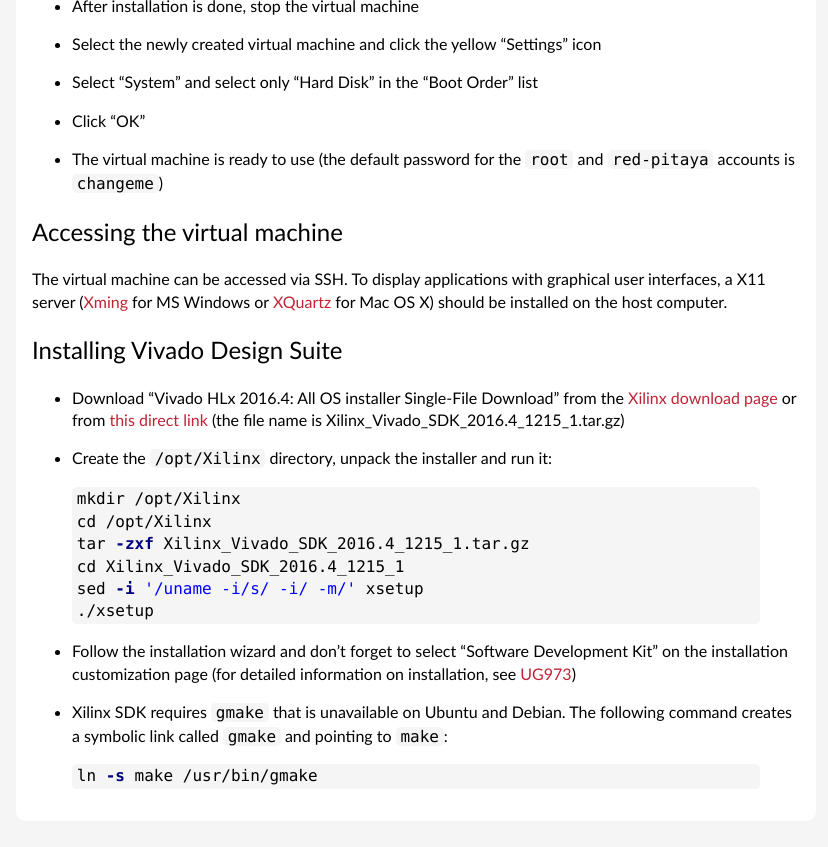
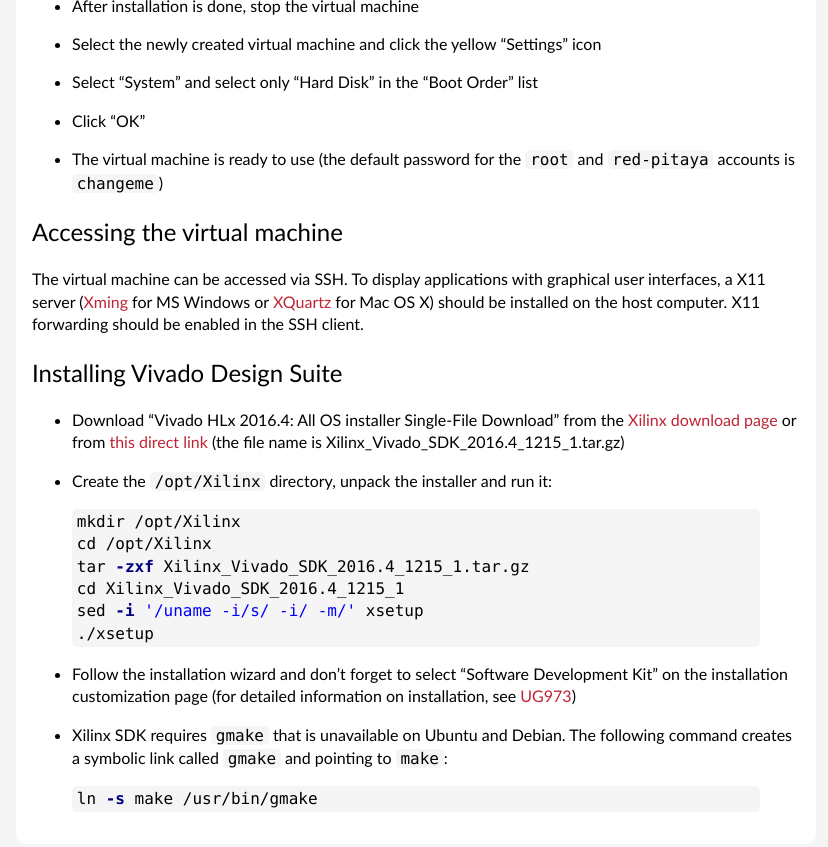
Before and after one commit to pavel-demin/red-pitaya-notes, a Jekyll site: the page built from development-machine.md, in a window 1280 px wide and 900 px high, scrolled down 1601 px. Shown: the top 847 px of the window, without its empty margins (224-1052 px from the left). Built offline with Jekyll 4.4.1, drawn with Linux system fonts in a browser that asks for light colours.

Commit message:
add information about X11 forwarding

```diff
--- a/development-machine.md
+++ b/development-machine.md
@@ -90,7 +90,7 @@
 Accessing the virtual machine
 -----
 
-The virtual machine can be accessed via SSH. To display applications with graphical user interfaces, a X11 server ([Xming](http://sourceforge.net/projects/xming) for MS Windows or [XQuartz](http://xquartz.macosforge.org) for Mac OS X) should be installed on the host computer.
+The virtual machine can be accessed via SSH. To display applications with graphical user interfaces, a X11 server ([Xming](http://sourceforge.net/projects/xming) for MS Windows or [XQuartz](http://xquartz.macosforge.org) for Mac OS X) should be installed on the host computer. X11 forwarding should be enabled in the SSH client.
 
 Installing Vivado Design Suite
 -----
```
